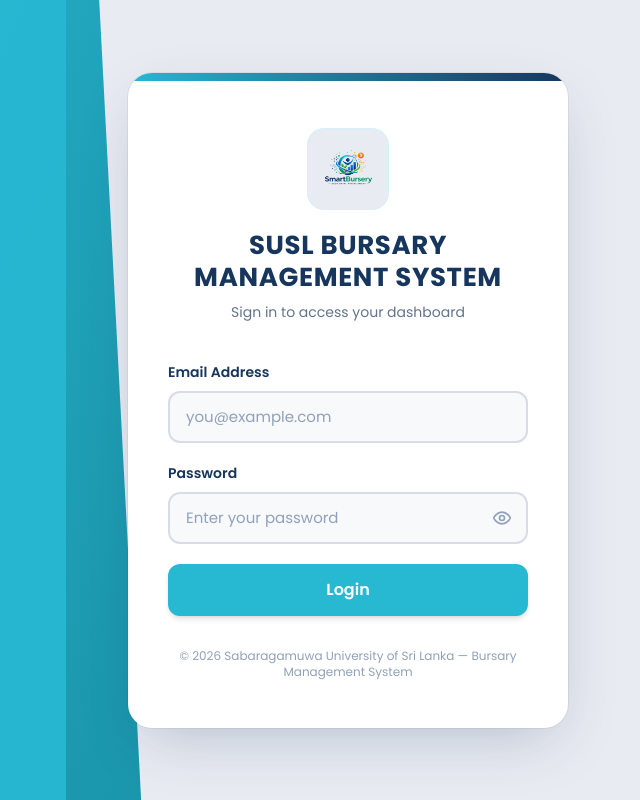
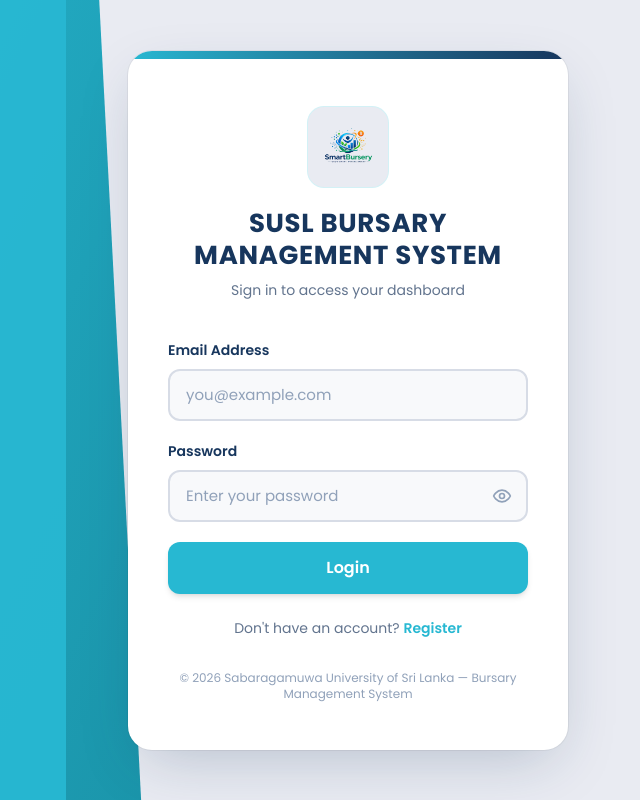
Before and after one commit to SUSLCore/smartbursary-web, a Next.js app: page /login in a window 1280 px wide. Shown: the whole page, without its empty margins (292-932 px from the left). Built offline with nearby package versions, Linux system fonts and the light colour scheme; no server answers.

Commit message:
add navigation links between login and registration pages

```diff
--- a/app/(auth)/login/page.tsx
+++ b/app/(auth)/login/page.tsx
@@ -8,6 +8,8 @@
 import { clearAuthError } from "@/features/auth/authSlice";
 import { loginUser } from "@/features/auth/authThunk";
 import { AppDispatch, RootState } from "@/redux/store";
+
+import Link from "next/link";
 
 const ROLE_TO_DASHBOARD_PATH: Record<string, string> = {
   ADMIN: "/admin",
@@ -201,6 +203,15 @@
               )}
             </button>
           </form>
+          <p className="mt-6 text-center text-sm text-slate-500">
+  Don&apos;t have an account?{" "}
+  <Link
+    href="/register"
+    className="font-semibold text-[#27b8d2] transition hover:text-[#17365d] hover:underline"
+  >
+    Register
+  </Link>
+</p>
 
           <p className="mt-8 text-center text-xs text-slate-400">
             © {new Date().getFullYear()} Sabaragamuwa University of Sri Lanka — Bursary Management System
--- a/app/(auth)/register/page.tsx
+++ b/app/(auth)/register/page.tsx
@@ -4,6 +4,7 @@
 import { FormEvent, useMemo, useState } from "react";
 
 import authService from "@/services/auth.service";
+import Link from "next/link";
 
 type Faculty = {
 	id: number;
@@ -369,6 +370,16 @@
 						</button>
 					</form>
 
+					<p className="mt-6 text-center text-sm text-slate-500">
+  Already have an account?{" "}
+  <Link
+    href="/login"
+    className="font-semibold text-[#27b8d2] transition hover:text-[#17365d] hover:underline"
+  >
+    Login
+  </Link>
+</p>
+
 					<p className="mt-8 text-center text-xs text-slate-400">
 						© {new Date().getFullYear()} Sabaragamuwa University of Sri Lanka — Bursary Management System
 					</p>
```
